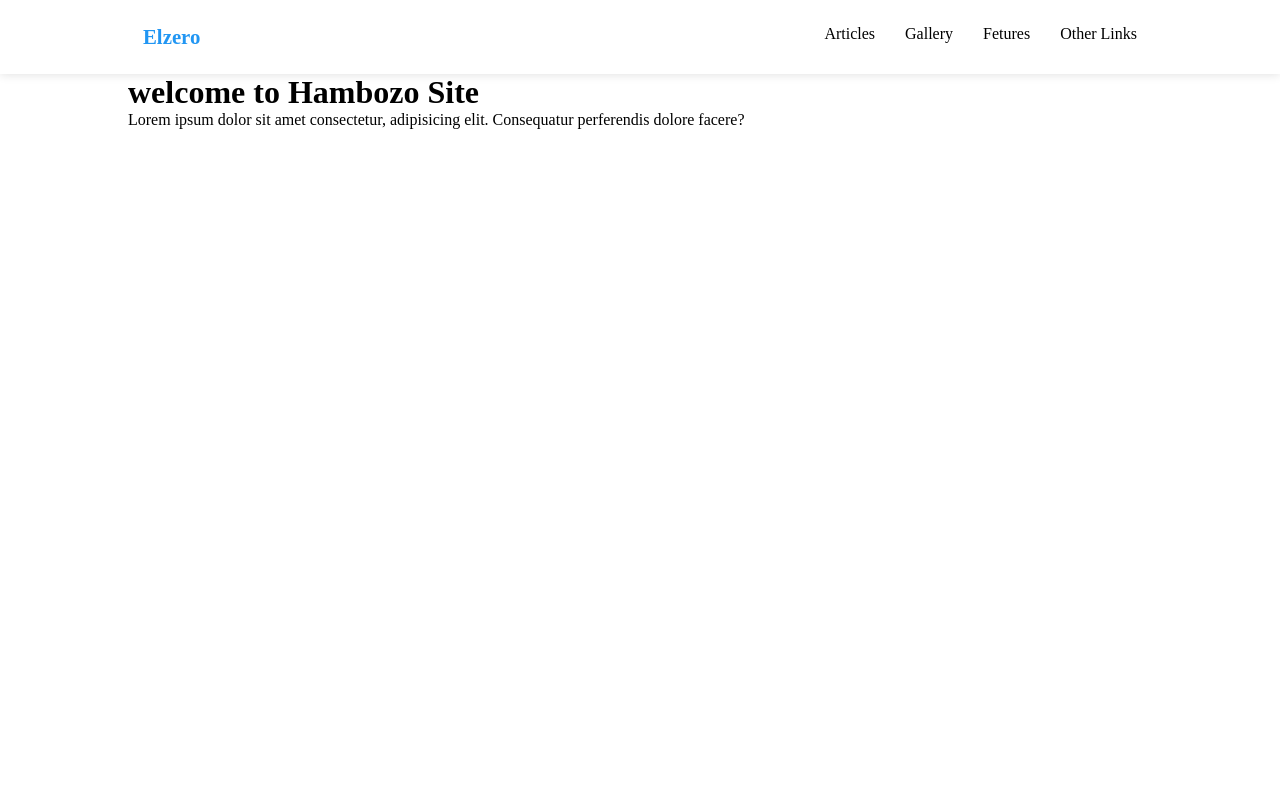
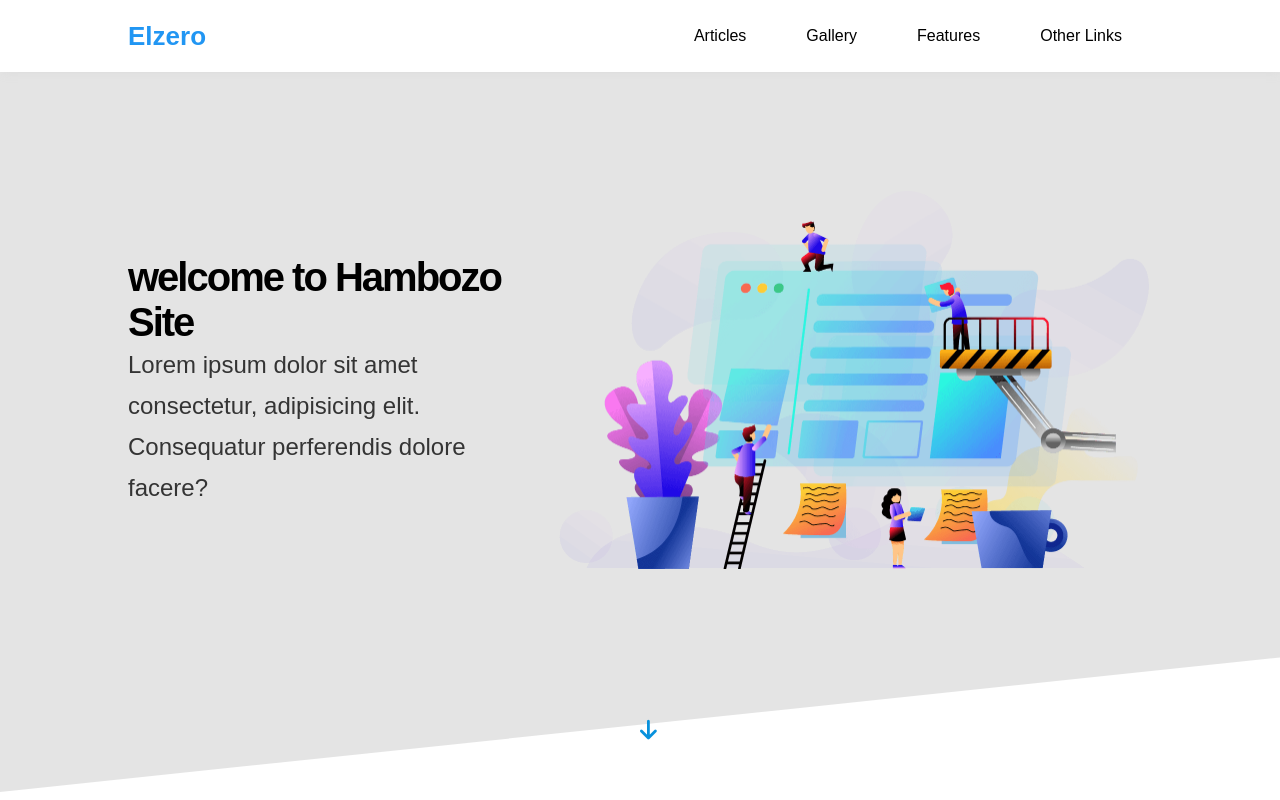
Before and after one commit to ahmedalaa404/Creative, a plain HTML site: page index.html in a window 1280 px wide. Drawn offline with Linux system fonts and the light colour scheme.

Commit message:
mega menu

```diff
--- a/css/style.css
+++ b/css/style.css
@@ -1,157 +1,345 @@
-*
-{
+* {
   padding: 0;
   margin: 0;
   box-sizing: border-box;
 }
 
 
-:root
-{
-    --padding-nav:15px;
-}
-nav
-{
- width: 100%;
- padding: 10px 0;
+:root {
+  --padding-nav: 15px;
+  --main-color: #2196f3;
+  --main-color-alt: #1787e0;
+  --main-transition: 0.3s;
+  --main-padding-top: 100px;
+  --main-padding-bottom: 100px;
+  --section-background: #ececec;
 }
 
-nav
-{
-    box-shadow: 0 0 10px #ddd;
+
+html {
+  scroll-behavior: smooth;
 }
-.container
-{
+
+body {
+  font-family: 'cairo', sans-serif;
+}
+
+
+
+.container {
   width: 80%;
-    margin:0 auto;
+  margin: auto;
 }
-nav .container
-{
+
+ul {
+  list-style-type: none;
+  margin: 0;
+  padding: 0;
+}
+
+a {
+  text-decoration: none;
+}
+
+nav {
+  background-color: white;
+  box-shadow: 1px 1px 10px #ddd;
+  position: relative;
+
+}
+
+
+nav .container {
+  display: flex;
+  justify-content: space-between;
+  align-items: center;
+  flex-wrap: wrap;
+  position: relative;
+  /* to size of mega menu */
+}
+
+nav .logo {
+  color: var(--main-color);
+  font-size: 26px;
+  font-weight: bolder;
+  height: 72px;
+  display: flex;
+  align-items: center;
+}
+
+nav .main-nav {
   display: flex;
 }
-nav ul li
-{
-    padding: var(--padding-nav);
+
+nav .main-nav>li>a {
+  display: flex;
+  justify-content: center;
+  align-items: center;
+  height: 72px;
   position: relative;
+  color: black;
+  padding: 0 30px;
+  transition: 0.5s background-color, 0.5s color;
   overflow: hidden;
 }
 
-nav a
-{
-
-    text-decoration: none;
+nav .main-nav>li>a::before {
+  content: "";
+  position: absolute;
+  top: 0;
+  width: 100%;
+  height: 4px;
+  background-color: var(--main-color);
+  left: -100%;
+  transition: 0.6s left;
 }
 
-
-.logo-left
-{
-    margin-right: auto;
-    font-size: 1.3rem;
-}
-.logo-left li a
-{
-    font-weight: 900;
-    color: #2196f3;
-
-}
-.logo-left, .Name-Right-section
-{
-    list-style-type: none;
-}
-.Name-Right-section
-{
-    margin-left: auto;
-    display: flex;
+nav .main-nav>li>a:hover {
+  background-color: rgba(170, 160, 160, 0.215);
+  color: var(--main-color);
 }
 
-.Name-Right-section li a
-{
-    font-weight:500;
-    color: black;
+nav .main-nav>li>a:hover::before {
+  left: 0;
 }
 
-nav .Name-Right-section li:after
-{
-    content: "";
-    position: absolute;
-    background-color: #2196f3;
+@media(max-width: 767px) {
+  nav .logo {
     width: 100%;
-    height: 3.5px;
-    top: 0;
-    left: -100%;
-    transition: 0.2s 0.2s left;
-
-}
-nav .Name-Right-section li:hover:after
-{
-    left: 0;
-}
-nav .Name-Right-section li:hover
-{
-    background-color: rgba(213, 205, 205, 0.345);
+    text-align: center;
+    justify-content: center;
   }
 
-
-@media screen and (min-width:0) and (max-width:400px)
-{
-    nav .container
-    {
-     flex-direction: column;
-    }
-    .Name-Right-section
-    {
-        flex-direction: column;
-        align-items: center;
-        text-align: center;
-    }
-
-    .logo-left
-    {
-        margin: 0;
-        text-align: center;
-
-    }
-    .Name-Right-section
-    {
-        margin: 0;
-    }
-
-    :root
-    {
-        --padding-nav:7px;
+  nav .main-nav>li>a {
+    padding: 0 12px;
+    font-size: 14px;
   }
 
 }
 
 
-@media screen and (min-width:400px) and (max-width:700px)
+
+
+
+
+nav .mega-menu {
+
+  position: absolute;
+  width: 100%;
+  left: 0;
+  padding: 30px;
+  border-bottom: 3px solid var(--main-color);
+  z-index: -100;
+  opacity: 0;
+  display: flex;
+  gap: 40px;
+  top: calc(100% + 80px);
+  transition: 0.1s opacity, 0.5s top;
+  background-color: white;
+  justify-content: space-around;
+
+}
+
+nav .main-nav > li:hover .mega-menu
 {
-    nav .container
+  opacity: 1;
+  z-index: 1;
+  top: 100%;
+
+}
+
+
+
+nav .mega-menu .image img {
+  max-width: 400px;
+}
+
+@media (max-width:991px) {
+  nav .mega-menu .image img {
+    display: none;
+  }
+}
+
+nav .mega-menu ul {
+  min-width: 250px;
+  flex: 1;
+}
+
+nav .mega-menu ul li
+{
+  position: relative;
+  font-size: 1.3rem;
+  padding: 20px;
+  font-weight: bold;
+}
+nav .mega-menu ul li:not(:last-child)
+{
+border-bottom: 1px solid #e9e9fd ;
+}
+
+@media (max-width:767px)
+{
+  nav .mega-menu
   {
     flex-direction: column;
+    gap: 0;
+    padding: 5px;
+
+  }
+  nav .mega-menu ul:first-of-type li:last-child
+  {
+    border-bottom: 1px solid #e9e9fd ;
   }
 
-    .Name-Right-section
+}
+nav .mega-menu ul li::before
 {
-        flex-direction: row;
+  content:"";
+  position: absolute;
+  left: 0;
+  top: 0;
+  width: 0;
+  height: 100%;
+  z-index: -1;
+  background-color: rgba(185, 172, 172, 0.153);
+  border-radius: 12px;
+  transition: 0.4s width;
 }
 
-    .logo-left
+
+nav .mega-menu ul li:hover::before
 {
+   width:100%;
+}
+
+nav .mega-menu ul li a
+{
+  color: var(--main-color);
+  display: block;
+}
+
+/* @media () */
+
+/* start of navbar */
+header {
+  position: relative;
+  overflow: hidden;
+}
+
+header::before {
+  content: "";
+  position: absolute;
+  width: 100%;
+  height: 100%;
+  z-index: -1;
+  background-color: rgba(107, 107, 107, 0.179);
+  transform: skewY(-6deg);
+  transform-origin: top left;
+}
+
+header .container {
+  display: flex;
+  padding-bottom: 100px;
+  align-items: center;
+  min-height: calc(100vh - 80px);
+}
+
+header .image img {
+  width: 400px;
+  max-width: 100%;
+}
+
+.arrow {
+  position: absolute;
+  bottom: 30px;
+  left: 50%;
+  display: flex;
+  justify-content: center;
+}
+
+
+.landing .go-down i {
+  color: rgba(0, 142, 219, 0.972);
   margin: auto;
+  font-weight: bolder;
+  font-size: 1.4rem;
+  animation: bouncing 1.5s infinite;
 }
-    .Name-Right-section
-    {
-        flex-direction: row;
-        text-align: center;
+
+@keyframes bouncing {
+
+  0%,
+  10%,
+  20%,
+  50%,
+  80%,
+  100% {
+    transform: translateY(0px);
+  }
+
+  30%,
+  40%,
+  60%,
+  70% {
+    transform: translateY(-20px);
+
   }
 }
 
 
-/* start of navbar */
+
+.landing .text {
+  flex: 1;
+}
+
+.landing .text h1 {
+  font-size: 40px;
+  letter-spacing: -2px;
+  margin: 0;
+}
+
+.landing .text p {
+  font-size: 24px;
+  color: rgb(52, 52, 52);
+  line-height: 1.7;
+  margin: 0;
+  max-width: 500px;
+}
 
 
+@media (max-width:991px) {
+  .landing .image {
+    display: none;
+  }
 
+  .landing .text {
+    text-align: center;
+  }
+
+  .landing .text p {
+    margin: 10px auto;
+  }
+}
+
+
+.landing .image img {
+  width: 600px;
+  animation: up-and-down 5s linear infinite;
+  position: relative;
+
+}
+
+@keyframes up-and-down {
+
+  0%,
+  100% {
+    top: 0;
+  }
+
+  50% {
+    top: -50px;
+  }
+}
 
 
 
--- a/index.html
+++ b/index.html
@@ -14,19 +14,63 @@
     <!-- calling file of style by developer -->
 </head>
     <body>
-        <nav >
-            <div class="container">
-                <ul class="logo-left">
-                    <li><a href="">Elzero</a></li>
+    <!-- Start Header -->
+    <nav>
+        <div class="container">
+          <a href="#" class="logo">Elzero</a>
+          <ul class="main-nav">
+            <li><a href="#articles">Articles</a></li>
+            <li><a href="#gallery">Gallery</a></li>
+            <li><a href="#features">Features</a></li>
+            <li>
+              <a href="#OtherLinks" class="aaa">Other Links</a>
+              <!-- Start Megamenu -->
+              <div class="mega-menu">
+                <div class="image">
+                  <img src="img/megamenu.png" alt="" />
+                </div>
+                <ul class="links">
+                  <li>
+                    <a href="#testimonials"><i class="far fa-comments fa-fw"></i> Testimonials</a>
+                  </li>
+                  <li>
+                    <a href="#team"><i class="far fa-user fa-fw"></i> Team Members</a>
+                  </li>
+                  <li>
+                    <a href="#services"><i class="far fa-building fa-fw"></i> Services</a>
+                  </li>
+                  <li>
+                    <a href="#our-skills"><i class="far fa-check-circle fa-fw"></i> Our Skills</a>
+                  </li>
+                  <li>
+                    <a href="#work-steps"><i class="far fa-clipboard fa-fw"></i> How It Works</a>
+                  </li>
                 </ul>
-                <ul class="Name-Right-section">
-                    <li><a href="">Articles</a></li>
-                    <li><a href="">Gallery</a></li>
-                    <li><a href="">Fetures</a></li>
-                    <li><a href="">Other Links</a></li>
+                <ul class="links">
+                  <li>
+                    <a href="#events"><i class="far fa-calendar-alt fa-fw"></i> Events</a>
+                  </li>
+                  <li>
+                    <a href="#pricing"><i class="fas fa-server fa-fw"></i> Pricing Plans</a>
+                  </li>
+                  <li>
+                    <a href="#video"><i class="far fa-play-circle fa-fw"></i> Top Videos</a>
+                  </li>
+                  <li>
+                    <a href="#stats"><i class="far fa-chart-bar fa-fw"></i> Stats</a>
+                  </li>
+                  <li>
+                    <a href="#discount"><i class="fas fa-percent fa-fw"></i> Request A Discount</a>
+                  </li>
                 </ul>
-            </div>
-        </nav>
+              </div>
+              <!-- End Megamenu -->
+            </li>
+          </ul>
+        </div>
+    </nav>
+
+
 
 
         <!-- end navbar -->
@@ -40,15 +84,36 @@
                         <p>Lorem ipsum dolor sit amet consectetur, adipisicing elit. Consequatur perferendis dolore facere?</p>
                     </div>
                     <div class="image">
-                        <img src="" alt="">
+                        <img src="img/landing-image.png" alt="">
                     </div>
                 </div>
-                <a href="#artical" class="go-down"> </a>
-            </div>
+                    <div class="arrow">
+                        <a href="#artical" class="go-down"><i class="fa-solid fa-arrow-down"></i> </a>
+                    </div>
+                </div>
         </header>
 
 
-<!-- dont forget -->
+<!-- end Header  -->
+
+
+
+
+
+
+
+
+
+
+
+
+
+
+
+
+
+
+
 
         <script src="js/jqu.js"></script>
         <script src="js/action.js"></script>
```
Also changed, not shown: 1 other file. Lines whose indentation alone changed are shown as unchanged.
